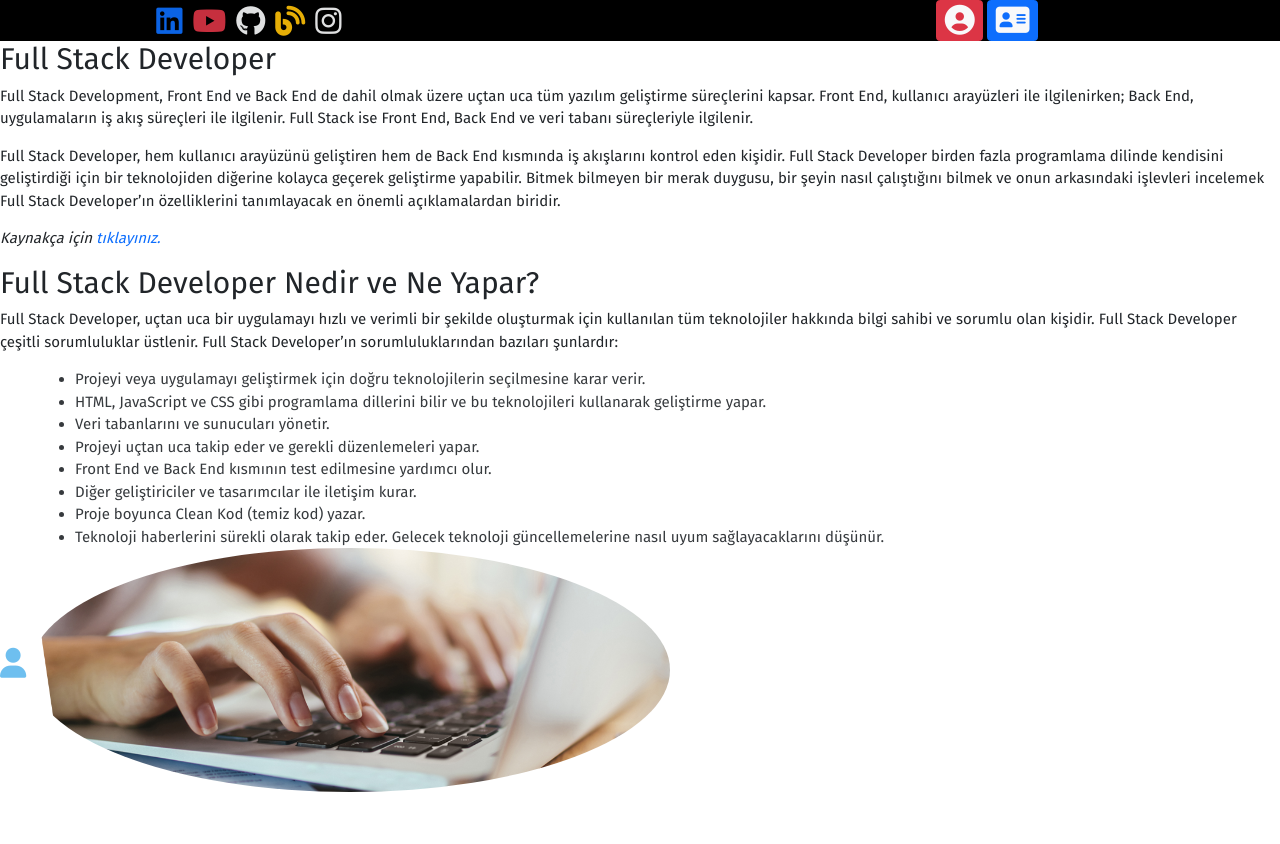
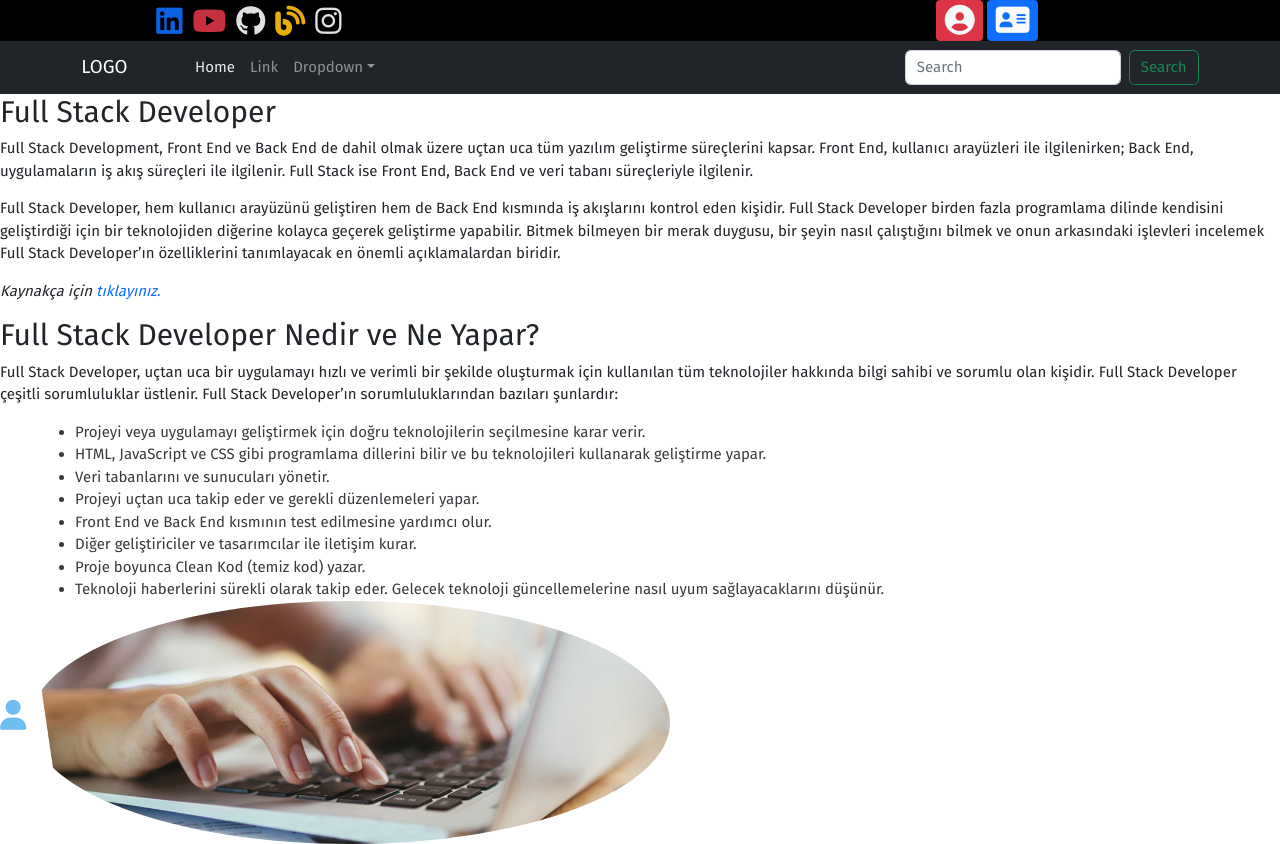
Before and after one commit to HilmiBaskoparan/FullStack_Frontend_1, a plain HTML site: page index.html in a window 1280 px wide. Before the commit the page ends 800 px from the top, so only its background shows below. Drawn offline with nearby package versions, Linux system fonts and the light colour scheme; files that its build step writes are made by us from their sources; a script that the page names is missing; a web font is replaced by a local one.

Commit message:
Adding Second Navbar. Home, Link, Dropdown... Closes #5

```diff
--- a/index.html
+++ b/index.html
@@ -59,7 +59,7 @@
     <!-- Start Codes -->
     <noscript>Bu browser JS desteklememektedir.</noscript>
 
-    <!-- navbar start-->
+    <!-- Navbar First Start-->
     <nav id="navbar_first">
         <div class="container">
             <div class="row">
@@ -79,9 +79,41 @@
             </div>
         </div>
     </nav>
+    <!-- Navbar First End-->
 
-    <nav id="navbar_second"></nav>
-    <!-- navbar end-->
+    <!-- Navbar Second Start-->
+    <nav class="navbar navbar-expand-md navbar-dark bg-dark">
+          <div class="container">
+            <a class="navbar-brand" href="#">LOGO</a>
+            <button class="navbar-toggler d-lg-none" type="button" data-bs-toggle="collapse" data-bs-target="#collapsibleNavId" aria-controls="collapsibleNavId"
+                aria-expanded="false" aria-label="Toggle navigation">
+                <span class="navbar-toggler-icon"></span>
+            </button>
+            <div class="collapse navbar-collapse" id="collapsibleNavId">
+                <ul class="navbar-nav me-auto mt-2 mt-lg-0">
+                    <li class="nav-item">
+                        <a class="nav-link active" href="#" aria-current="page">Home <span class="visually-hidden">(current)</span></a>
+                    </li>
+                    <li class="nav-item">
+                        <a class="nav-link" href="#">Link</a>
+                    </li>
+                    <li class="nav-item dropdown">
+                        <a class="nav-link dropdown-toggle" href="#" id="dropdownId" data-bs-toggle="dropdown" aria-haspopup="true" aria-expanded="false">Dropdown</a>
+                        <div class="dropdown-menu" aria-labelledby="dropdownId">
+                            <a class="dropdown-item" href="#">Action 1</a>
+                            <a class="dropdown-item" href="#">Action 2</a>
+                        </div>
+                    </li>
+                </ul>
+                <form class="d-flex my-2 my-lg-0">
+                    <input class="form-control me-sm-2" type="text" placeholder="Search">
+                    <button class="btn btn-outline-success my-2 my-sm-0" type="submit">Search</button>
+                </form>
+            </div>
+      </div>
+    </nav>
+
+    <!-- Navbar Second End-->
 
     <!-- header start-->
     <header id="header_id"></header>
--- a/style.css
+++ b/style.css
@@ -6,6 +6,13 @@ Project Name: Full Stack Developer Blog Page
 -Description: This project is a blog page about full stack developer.
 */
 
+
+/*===========================================================================
+*    LINE CLAMP
+===========================================================================*/
+:root {
+    --template-bg: rgb(255, 255, 255);
+}
 
 /*===========================================================================
 *    GENERAL PROPERTY
@@ -26,6 +33,7 @@ body {
     position: relative;
     line-height: 1.5;
     font-size: 1rem;
+    background-color: var(--template-bg);
 }
 
 a {
```
